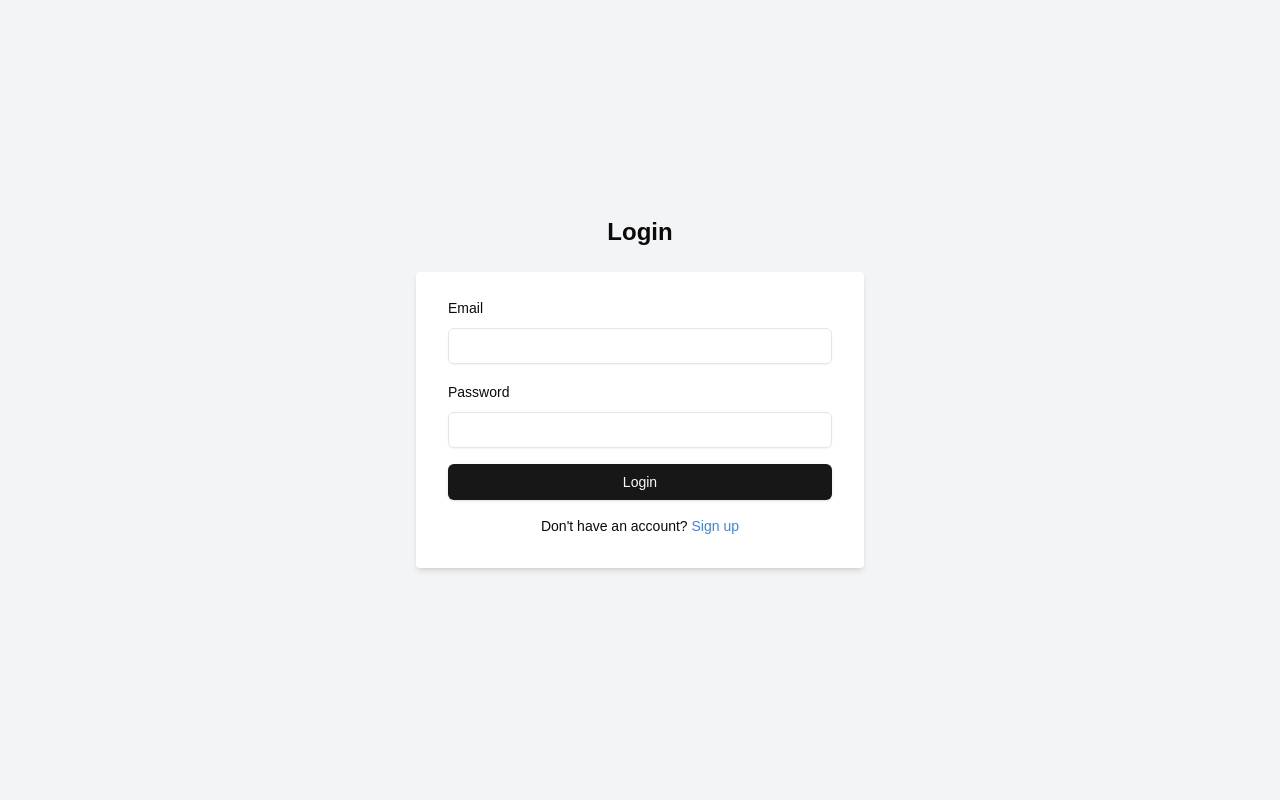
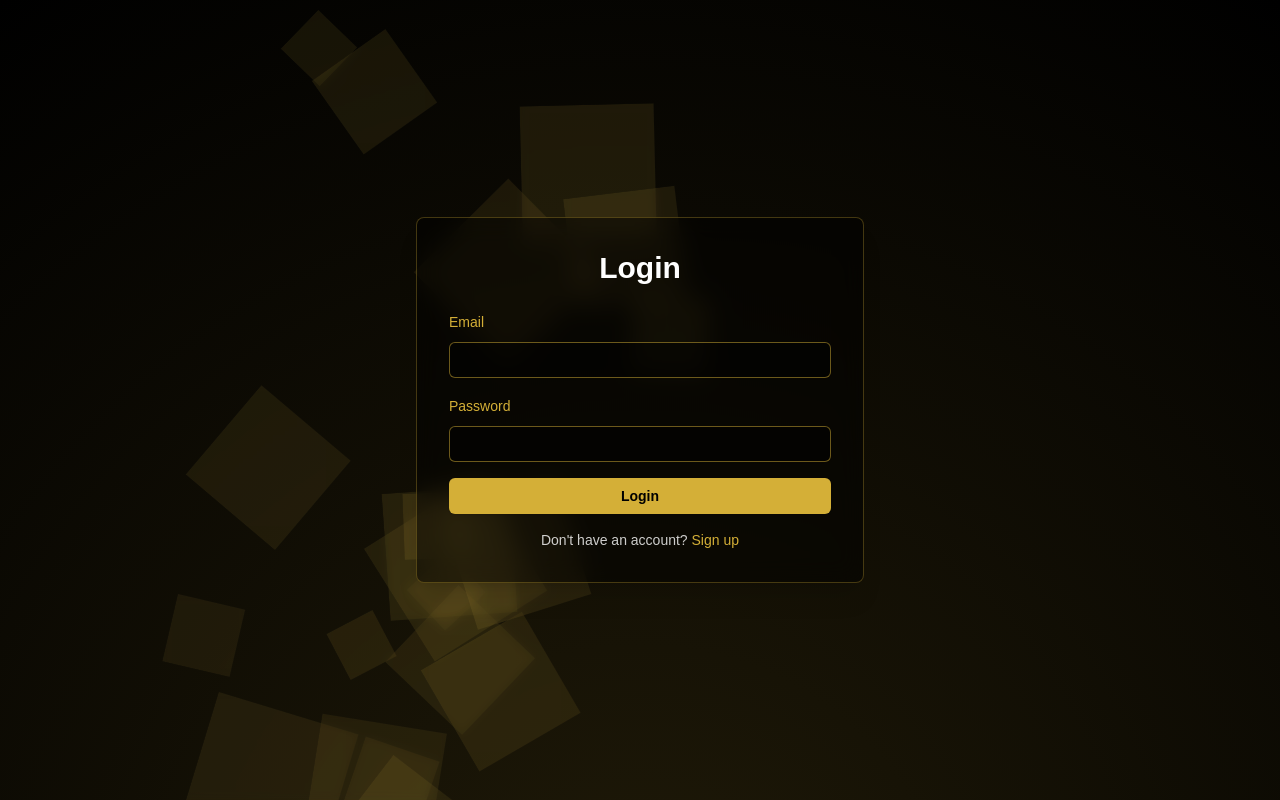
Before and after one commit to momadAB/cornerstone-frontend, a Next.js app: page /login in a window 1280 px wide. Built offline with nearby package versions, Linux system fonts and the light colour scheme.

Commit message:
feat: background animation to login page

```diff
--- a/src/app/login/login-form.tsx
+++ b/src/app/login/login-form.tsx
@@ -1,25 +1,45 @@
 "use client";
 
 import { useState } from "react";
-import { useActionState } from "react";
+import { signIn } from "next-auth/react";
+import { useRouter } from "next/navigation";
 import { Button } from "@/components/ui/button";
 import { Input } from "@/components/ui/input";
 import { Label } from "@/components/ui/label";
-import { login } from "./actions";
 import Link from "next/link";
 
 export default function LoginForm() {
-  const [state, action, isPending] = useActionState(login);
   const [email, setEmail] = useState("");
   const [password, setPassword] = useState("");
+  const [error, setError] = useState("");
+  const [isLoading, setIsLoading] = useState(false);
+  const router = useRouter();
+
+  const handleSubmit = async (e: React.FormEvent) => {
+    e.preventDefault();
+    setIsLoading(true);
+    setError("");
+
+    const result = await signIn("credentials", {
+      redirect: false,
+      email,
+      password,
+    });
+
+    if (result?.error) {
+      setError("Invalid email or password");
+      setIsLoading(false);
+    } else {
+      router.push("/dashboard");
+    }
+  };
 
   return (
-    <form
-      action={action}
-      className="space-y-4 bg-white shadow-md rounded px-8 pt-6 pb-8 mb-4"
-    >
+    <form onSubmit={handleSubmit} className="space-y-4">
       <div className="space-y-2">
-        <Label htmlFor="email">Email</Label>
+        <Label htmlFor="email" className="text-gold-400">
+          Email
+        </Label>
         <Input
           id="email"
           name="email"
@@ -27,10 +47,13 @@ export default function LoginForm() {
           required
           value={email}
           onChange={(e) => setEmail(e.target.value)}
+          className="w-full px-3 py-2 bg-black/50 border border-gold-400/50 rounded-md focus:outline-none focus:ring-2 focus:ring-gold-400 text-white"
         />
       </div>
       <div className="space-y-2">
-        <Label htmlFor="password">Password</Label>
+        <Label htmlFor="password" className="text-gold-400">
+          Password
+        </Label>
         <Input
           id="password"
           name="password"
@@ -38,15 +61,20 @@ export default function LoginForm() {
           required
           value={password}
           onChange={(e) => setPassword(e.target.value)}
+          className="w-full px-3 py-2 bg-black/50 border border-gold-400/50 rounded-md focus:outline-none focus:ring-2 focus:ring-gold-400 text-white"
         />
       </div>
-      <Button type="submit" className="w-full" disabled={isPending}>
-        {isPending ? "Logging in..." : "Login"}
+      <Button
+        type="submit"
+        className="w-full bg-gold-400 hover:bg-gold-500 text-black font-bold py-2 px-4 rounded-md transition duration-300"
+        disabled={isLoading}
+      >
+        {isLoading ? "Logging in..." : "Login"}
       </Button>
-      {state?.error && <p className="text-red-500 text-sm">{state.error}</p>}
-      <p className="text-center text-sm">
+      {error && <p className="text-red-400 text-sm mt-2">{error}</p>}
+      <p className="text-center text-sm text-white/80 mt-4">
         Don't have an account?{" "}
-        <Link href="/signup" className="text-blue-500 hover:underline">
+        <Link href="/signup" className="text-gold-400 hover:underline">
           Sign up
         </Link>
       </p>
--- a/src/app/login/page.tsx
+++ b/src/app/login/page.tsx
@@ -1,11 +1,17 @@
 import LoginForm from "./login-form";
+import { AnimatedBackground } from "../../components/animated-background";
 
 export default function LoginPage() {
   return (
-    <div className="flex items-center justify-center min-h-screen bg-gray-100">
-      <div className="w-full max-w-md">
-        <h1 className="text-2xl font-bold text-center mb-6">Login</h1>
-        <LoginForm />
+    <div className="relative flex items-center justify-center min-h-screen overflow-hidden">
+      <AnimatedBackground />
+      <div className="relative w-full max-w-md z-10">
+        <div className="bg-black/50 backdrop-blur-md rounded-lg shadow-xl p-8 border border-gold-400/30">
+          <h1 className="text-3xl font-bold text-center mb-6 text-white">
+            Login
+          </h1>
+          <LoginForm />
+        </div>
       </div>
     </div>
   );
--- /dev/null
+++ b/src/components/animated-background.tsx
@@ -0,0 +1,47 @@
+"use client";
+
+import { useEffect, useState } from "react";
+
+export function AnimatedBackground() {
+  const [shapes, setShapes] = useState<
+    Array<{
+      top: number;
+      left: number;
+      size: number;
+      duration: number;
+    }>
+  >([]);
+
+  useEffect(() => {
+    const newShapes = Array(20)
+      .fill(null)
+      .map(() => ({
+        top: Math.random() * 100,
+        left: Math.random() * -20, // Start off-screen
+        size: Math.random() * 100 + 50,
+        duration: Math.random() * 10 + 10,
+      }));
+    setShapes(newShapes);
+  }, []);
+
+  return (
+    <div className="fixed inset-0 -z-10 bg-black">
+      <div className="absolute inset-0 bg-[radial-gradient(circle_at_50%_120%,rgba(212,175,55,0.15),rgba(0,0,0,0.4))]"></div>
+      <div className="absolute inset-0">
+        {shapes.map((shape, i) => (
+          <div
+            key={i}
+            className="absolute bg-gold-400/20 backdrop-blur-sm animate-move-right-rotate"
+            style={{
+              top: `${shape.top}%`,
+              left: `${shape.left}%`,
+              width: `${shape.size}px`,
+              height: `${shape.size}px`,
+              animationDuration: `${shape.duration}s`,
+            }}
+          ></div>
+        ))}
+      </div>
+    </div>
+  );
+}
--- a/tailwind.config.ts
+++ b/tailwind.config.ts
@@ -1,62 +1,89 @@
-import type { Config } from "tailwindcss";
-
-export default {
+/** @type {import('tailwindcss').Config} */
+module.exports = {
   darkMode: ["class"],
   content: [
-    "./src/pages/**/*.{js,ts,jsx,tsx,mdx}",
-    "./src/components/**/*.{js,ts,jsx,tsx,mdx}",
-    "./src/app/**/*.{js,ts,jsx,tsx,mdx}",
+    "./pages/**/*.{ts,tsx}",
+    "./components/**/*.{ts,tsx}",
+    "./app/**/*.{ts,tsx}",
+    "./src/**/*.{ts,tsx}",
   ],
   theme: {
+    container: {
+      center: true,
+      padding: "2rem",
+      screens: {
+        "2xl": "1400px",
+      },
+    },
     extend: {
       colors: {
-  			background: 'hsl(var(--background))',
-  			foreground: 'hsl(var(--foreground))',
-  			card: {
-  				DEFAULT: 'hsl(var(--card))',
-  				foreground: 'hsl(var(--card-foreground))'
+        border: "hsl(var(--border))",
+        input: "hsl(var(--input))",
+        ring: "hsl(var(--ring))",
+        background: "hsl(var(--background))",
+        foreground: "hsl(var(--foreground))",
+        primary: {
+          DEFAULT: "hsl(var(--primary))",
+          foreground: "hsl(var(--primary-foreground))",
+        },
+        secondary: {
+          DEFAULT: "hsl(var(--secondary))",
+          foreground: "hsl(var(--secondary-foreground))",
+        },
+        destructive: {
+          DEFAULT: "hsl(var(--destructive))",
+          foreground: "hsl(var(--destructive-foreground))",
+        },
+        muted: {
+          DEFAULT: "hsl(var(--muted))",
+          foreground: "hsl(var(--muted-foreground))",
+        },
+        accent: {
+          DEFAULT: "hsl(var(--accent))",
+          foreground: "hsl(var(--accent-foreground))",
         },
         popover: {
-  				DEFAULT: 'hsl(var(--popover))',
-  				foreground: 'hsl(var(--popover-foreground))'
+          DEFAULT: "hsl(var(--popover))",
+          foreground: "hsl(var(--popover-foreground))",
         },
-  			primary: {
-  				DEFAULT: 'hsl(var(--primary))',
-  				foreground: 'hsl(var(--primary-foreground))'
+        card: {
+          DEFAULT: "hsl(var(--card))",
+          foreground: "hsl(var(--card-foreground))",
         },
-  			secondary: {
-  				DEFAULT: 'hsl(var(--secondary))',
-  				foreground: 'hsl(var(--secondary-foreground))'
+        gold: {
+          400: "#D4AF37",
+          500: "#C5A028",
         },
-  			muted: {
-  				DEFAULT: 'hsl(var(--muted))',
-  				foreground: 'hsl(var(--muted-foreground))'
-  			},
-  			accent: {
-  				DEFAULT: 'hsl(var(--accent))',
-  				foreground: 'hsl(var(--accent-foreground))'
-  			},
-  			destructive: {
-  				DEFAULT: 'hsl(var(--destructive))',
-  				foreground: 'hsl(var(--destructive-foreground))'
-  			},
-  			border: 'hsl(var(--border))',
-  			input: 'hsl(var(--input))',
-  			ring: 'hsl(var(--ring))',
-  			chart: {
-  				'1': 'hsl(var(--chart-1))',
-  				'2': 'hsl(var(--chart-2))',
-  				'3': 'hsl(var(--chart-3))',
-  				'4': 'hsl(var(--chart-4))',
-  				'5': 'hsl(var(--chart-5))'
-  			}
       },
       borderRadius: {
-  			lg: 'var(--radius)',
-  			md: 'calc(var(--radius) - 2px)',
-  			sm: 'calc(var(--radius) - 4px)'
-  		}
-  	}
+        lg: "var(--radius)",
+        md: "calc(var(--radius) - 2px)",
+        sm: "calc(var(--radius) - 4px)",
+      },
+      keyframes: {
+        "move-right-rotate": {
+          "0%": {
+            transform: "translateX(0) rotate(0deg)",
+            opacity: 0.2,
+          },
+          "50%": {
+            opacity: 0.5,
+          },
+          "100%": {
+            transform: "translateX(100vw) rotate(360deg)",
+            opacity: 0,
+          },
+        },
+        bgmove: {
+          "0%": { backgroundPosition: "0 0" },
+          "100%": { backgroundPosition: "0 100%" },
+        },
+      },
+      animation: {
+        "move-right-rotate": "move-right-rotate 15s linear infinite",
+        bgmove: "bgmove 40s infinite",
+      },
+    },
   },
   plugins: [require("tailwindcss-animate")],
-} satisfies Config;
+};
```
Lines whose indentation alone changed are shown as unchanged.
